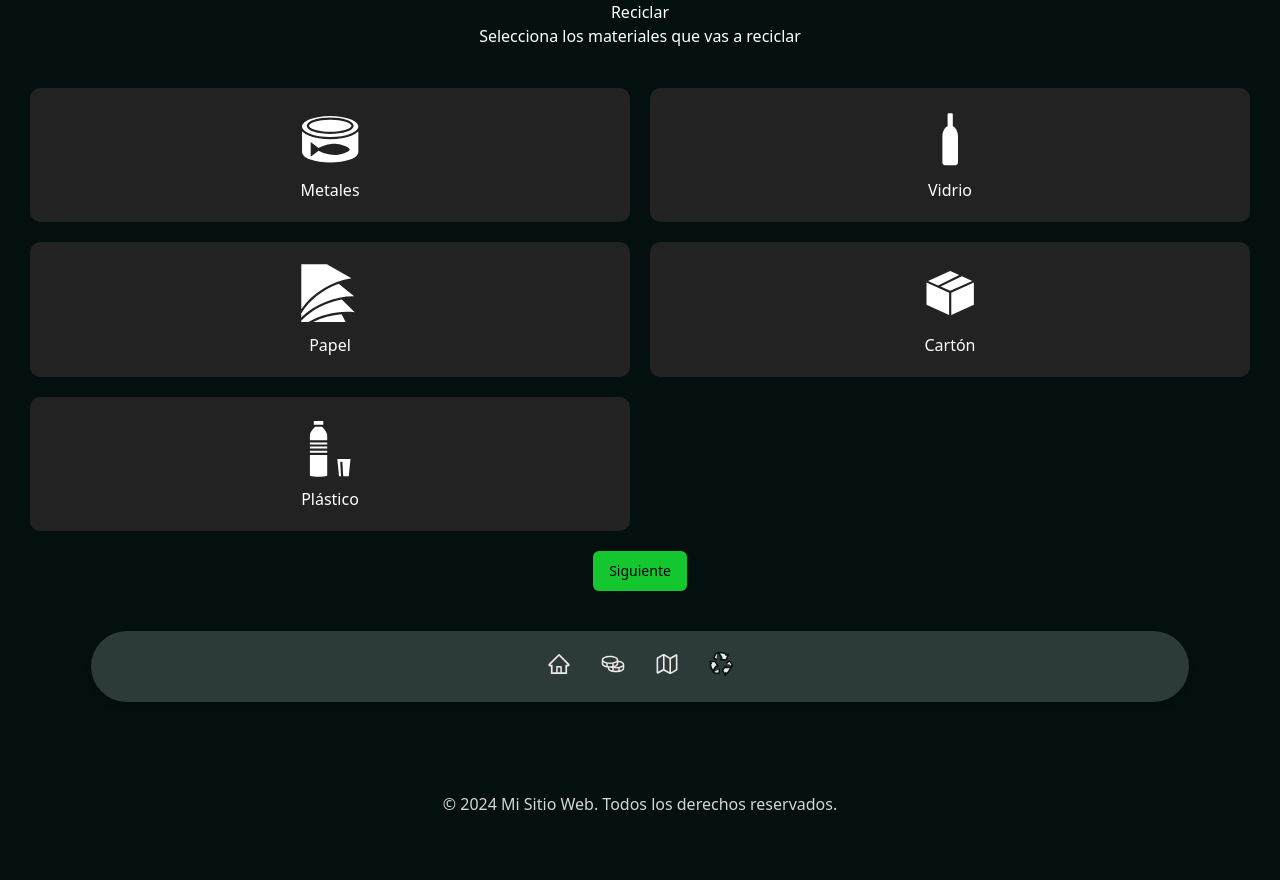
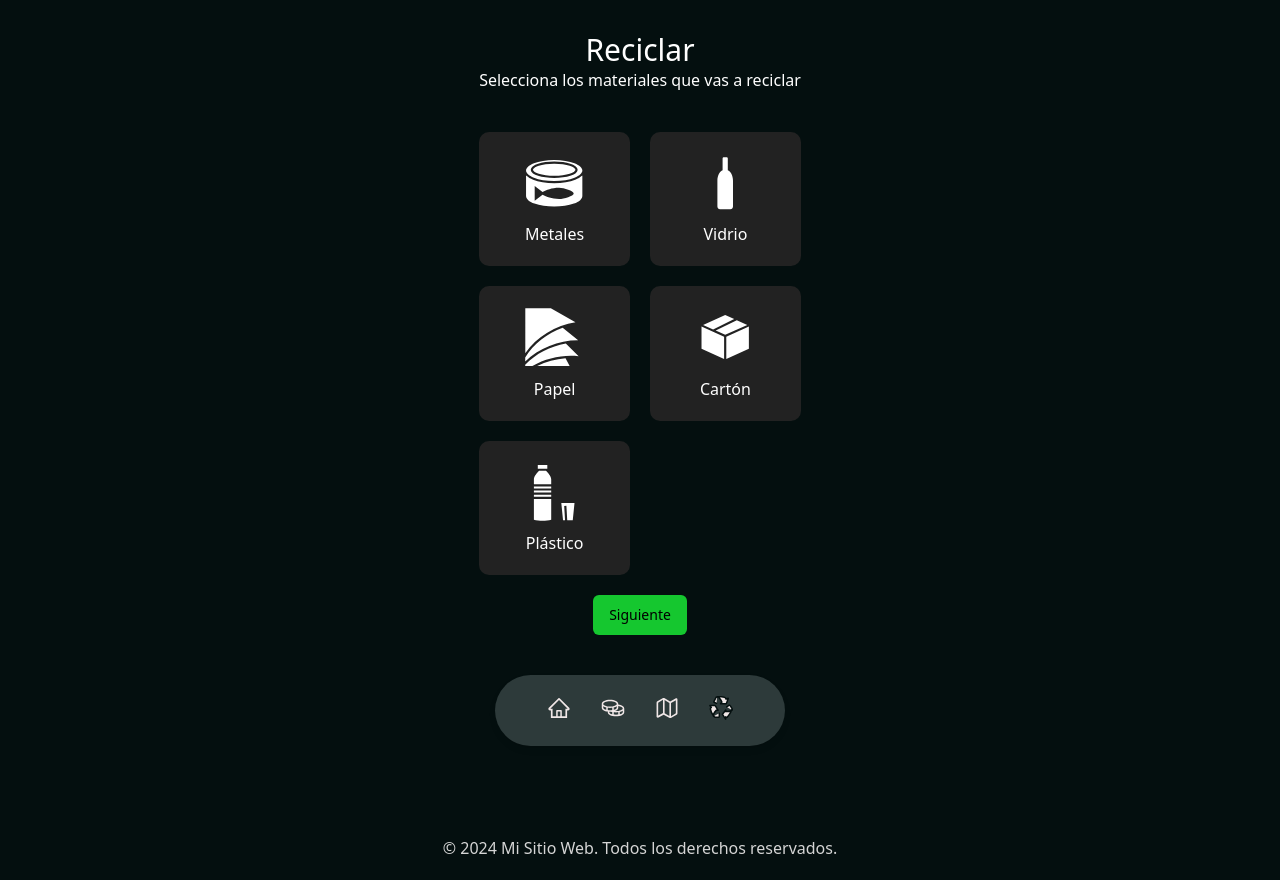
Before and after one commit to MatiasAguirre26/reciclaje-final, a Next.js app: page /recycle in a window 1280 px wide. Before the commit the page ends 836 px from the top, so only its background shows below. Built offline with nearby package versions, Linux system fonts and the light colour scheme.

Commit message:
agregando estilos en la page de recycle

```diff
--- a/src/app/recycle/locations/page.js
+++ b/src/app/recycle/locations/page.js
@@ -13,8 +13,8 @@ import {
 
 export default function locations() {
     return (
-        <div className="mx-[30px] grid gap-[20px] text-center text-white justify-items-center">
-            <div>
+        <div className="mx-[30px] grid gap-[20px] justify-center my-8 text-white">
+            <div className="text-3xl">
                 <h1>Lugares de reciclado</h1>
             </div>
             <div>
@@ -90,7 +90,7 @@ export default function locations() {
                 </SelectContent>
                 </Select>
             </div>
-            <div>
+            <div className='text-center'>
                 <Link href="locations/1" className={buttonVariants({variant: "blackText"})}>Siguiente</Link>
             </div>
         </div>
--- a/src/app/recycle/page.js
+++ b/src/app/recycle/page.js
@@ -36,9 +36,9 @@ export default function Recycle() {
     };
 
     return (
-      <div className="mx-[30px] grid gap-[20px] text-center">
-        <div className="text-white">
-          <h2>Reciclar</h2>
+      <div className="mx-[30px] grid gap-[20px] text-center justify-center my-8 text-white ">
+        <div>
+          <h2 className='text-3xl'>Reciclar</h2>
           <p>Selecciona los materiales que vas a reciclar</p>
         </div>
         <div className={styles.materialsList}>
```
